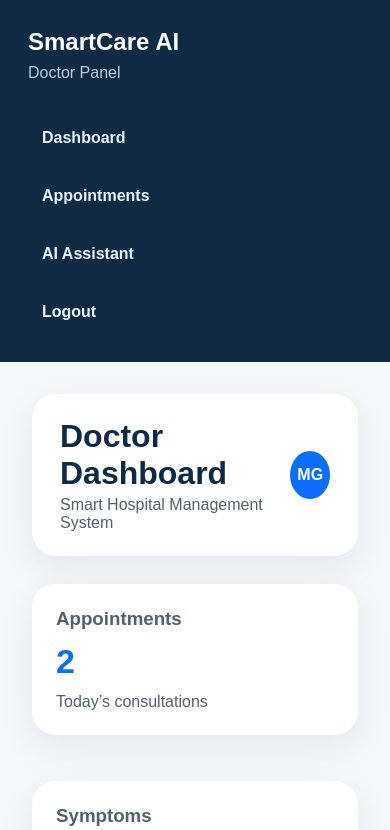
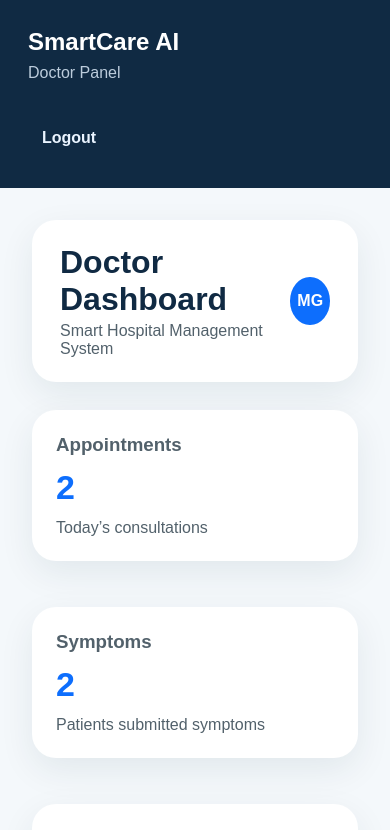
Before and after one commit to Gashi1234/smart-hospital-management-system, a React (Vite) app: page /doctor in a window 390 px wide. Shown: the top 830 px of the page. Built offline with nearby package versions, Linux system fonts and the light colour scheme.

Commit message:
Add sticky sidebar navigation

```diff
--- a/src/components/Sidebar.jsx
+++ b/src/components/Sidebar.jsx
@@ -1,15 +1,18 @@
 import { Link } from "react-router-dom";
 
-function Sidebar({ role }) {
+function Sidebar({ role, links = [] }) {
   return (
     <aside className="sidebar">
       <h2>SmartCare AI</h2>
       <p>{role} Panel</p>
 
       <nav className="sidebarLinks">
-        <Link to="/patient">Dashboard</Link>
-        <Link to="/patient">Appointments</Link>
-        <Link to="/patient">AI Assistant</Link>
+        {links.map((link) => (
+          <a key={link.label} href={link.href}>
+            {link.label}
+          </a>
+        ))}
+
         <Link to="/login">Logout</Link>
       </nav>
     </aside>
--- a/src/pages/PatientDashboard.jsx
+++ b/src/pages/PatientDashboard.jsx
@@ -22,12 +22,19 @@
 
   return (
     <div className="dashboardLayout">
-      <Sidebar role="Patient" />
+            <Sidebar
+                role="Patient"
+                links={[
+                    { label: "Dashboard", href: "#dashboard" },
+                    { label: "Appointments", href: "#appointments" },
+                    { label: "AI Assistant", href: "#ai-assistant" },
+                ]}
+            />
 
       <main className="dashboardMain">
         <DashboardNavbar title="Patient Dashboard" />
 
-        <section className="dashboardGrid">
+        <section id="dashboard" className="dashboardGrid">
           <DashboardCard
             title="Appointments"
             value={appointments.length}
@@ -47,8 +54,8 @@
           />
         </section>
 
-        <section className="dashboardPanel">
-          <h2>Book Appointment</h2>
+        <section id="appointments" className="dashboardPanel">
+        <h2>Book Appointment</h2>
 
           <div className="doctorGrid">
             {doctors.map((doctor) => (
@@ -82,7 +89,9 @@
             </div>
           )}
         </section>
-        <AISymptomChecker />
+        <div id="ai-assistant">
+            <AISymptomChecker />
+        </div>
       </main>
     </div>
   );
--- a/src/styles/dashboard.css
+++ b/src/styles/dashboard.css
@@ -1,3 +1,7 @@
+html {
+    scroll-behavior: smooth;
+  }
+
 .dashboardLayout {
     min-height: 100vh;
     display: flex;
@@ -6,6 +10,9 @@
 
   .sidebar {
     width: 260px;
+    height: 100vh;
+    position: sticky;
+    top: 0;
     background: #102a43;
     color: white;
     padding: 28px;
@@ -41,6 +48,7 @@
   .dashboardMain {
     flex: 1;
     padding: 32px;
+    min-width: 0;
   }
 
   .dashboardNavbar {
@@ -281,7 +289,9 @@
     }
 
     .sidebar {
-      width: 100%;
+        width: 100%;
+        height: auto;
+        position: relative;
     }
 
     .dashboardGrid,
```
